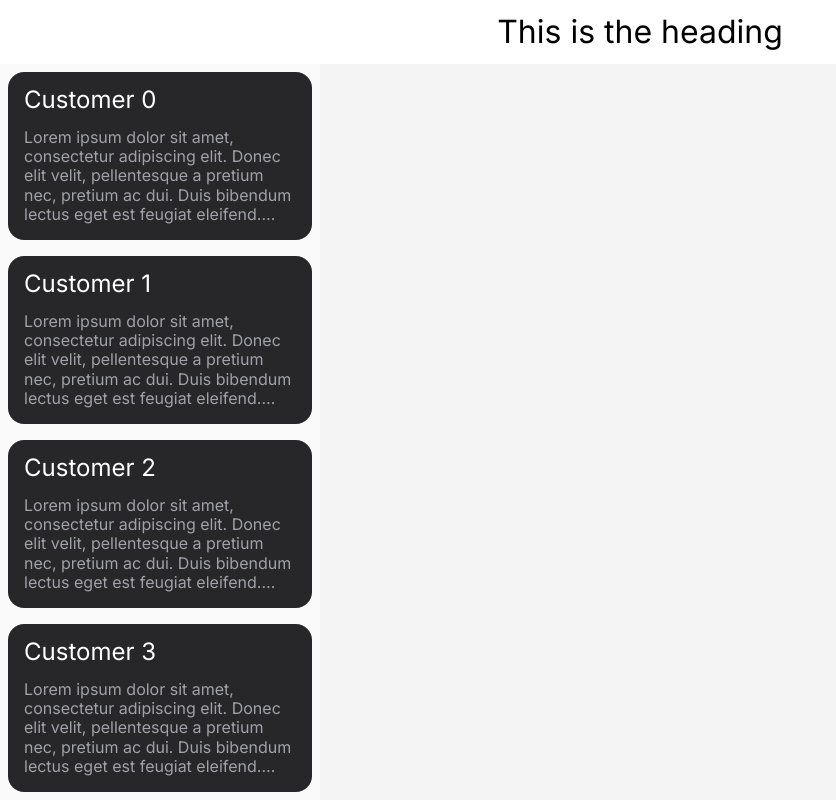
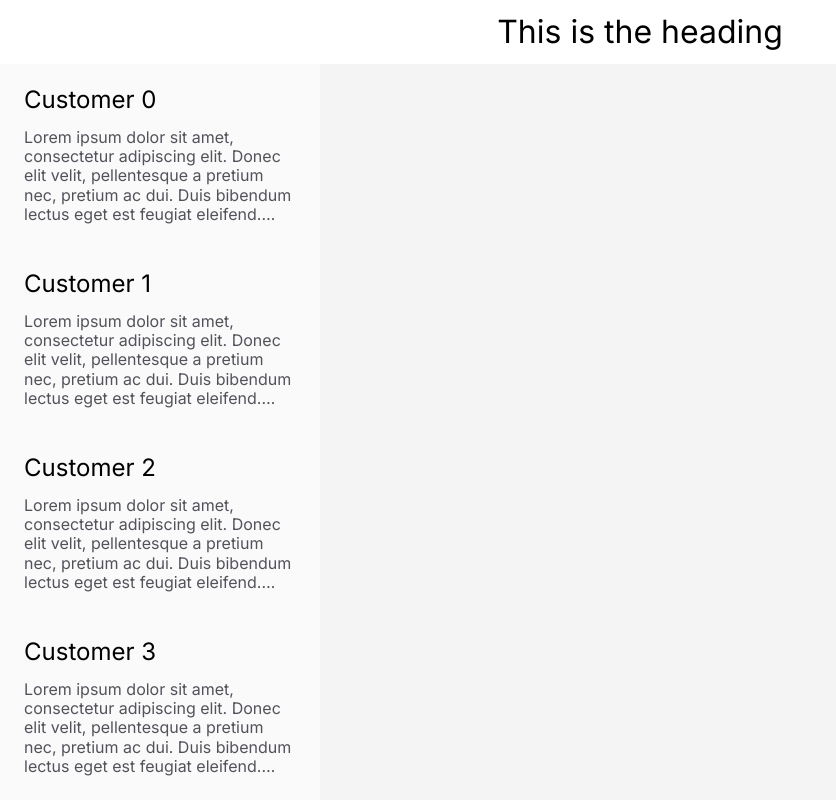
Before and after one commit to dibkb/cube-assignment, a React (Vite) app: page / in a window 1280 px wide. Shown: the top 800 px of the page, without its empty margins (0-836 px from the left). Built offline with nearby package versions, Linux system fonts and the light colour scheme.

Commit message:
hover and onselect style

```diff
--- a/src/components/Customer.tsx
+++ b/src/components/Customer.tsx
@@ -4,12 +4,17 @@ import "../styles/customer.css";
 import { type Customer as CustomerType } from "../types/Customer";
 export const Customer = (customer: CustomerType) => {
   const { title, name } = customer;
-  const { setSelectedCustomer } = useCustomerContext();
+  const { setSelectedCustomer, selectedCustomer } = useCustomerContext();
+  if (customer.name === selectedCustomer) {
+    return (
+      <div className="customer-card customer-card-selected">
+        <h1 className="customer-name">{name}</h1>
+        <p className="customer-title">{title}</p>
+      </div>
+    );
+  }
   return (
-    <div
-      className="customer-card customer-card-selected"
-      onClick={() => setSelectedCustomer(name)}
-    >
+    <div className="customer-card" onClick={() => setSelectedCustomer(name)}>
       <h1 className="customer-name">{name}</h1>
       <p className="customer-title">{title}</p>
     </div>
--- a/src/styles/customer.css
+++ b/src/styles/customer.css
@@ -24,13 +24,12 @@
 }
 
 .customer-card-selected {
-  background-color: #27272a;
+  background-color: var(--background-card-hover);
 }
 
 /* Typography */
 .customer-name {
   font-size: var(--font-customer-heading);
-  color: white;
 }
 
 .customer-title {
@@ -45,10 +44,11 @@
 
 /* Overrides for Selected Card */
 .customer-card-selected .customer-name,
-.customer-card-selected .customer-title {
+.customer-card:hover .customer-name {
   color: white;
 }
 
-.customer-card-selected .customer-title {
+.customer-card-selected .customer-title,
+.customer-card:hover .customer-title {
   color: #a1a1aa;
 }
--- a/src/styles/variables.css
+++ b/src/styles/variables.css
@@ -2,7 +2,7 @@
   /* Colors */
   --background: #fafafa;
   --background-two: #f4f4f5;
-  --background-card-hover: #e4e4e7;
+  --background-card-hover: #27272a;
   --card-secondary-font: #52525b;
   /* Fonts */
   --font-size-heading: 2rem;
```
